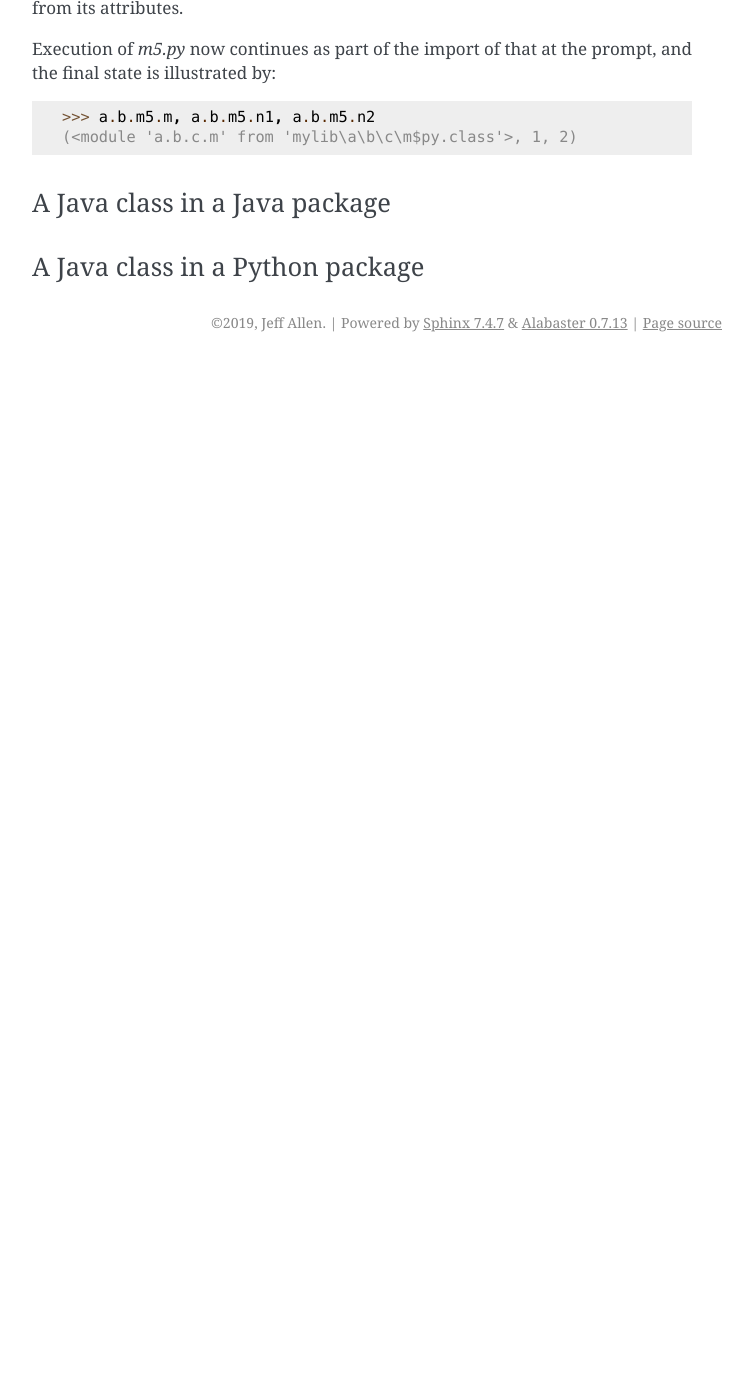
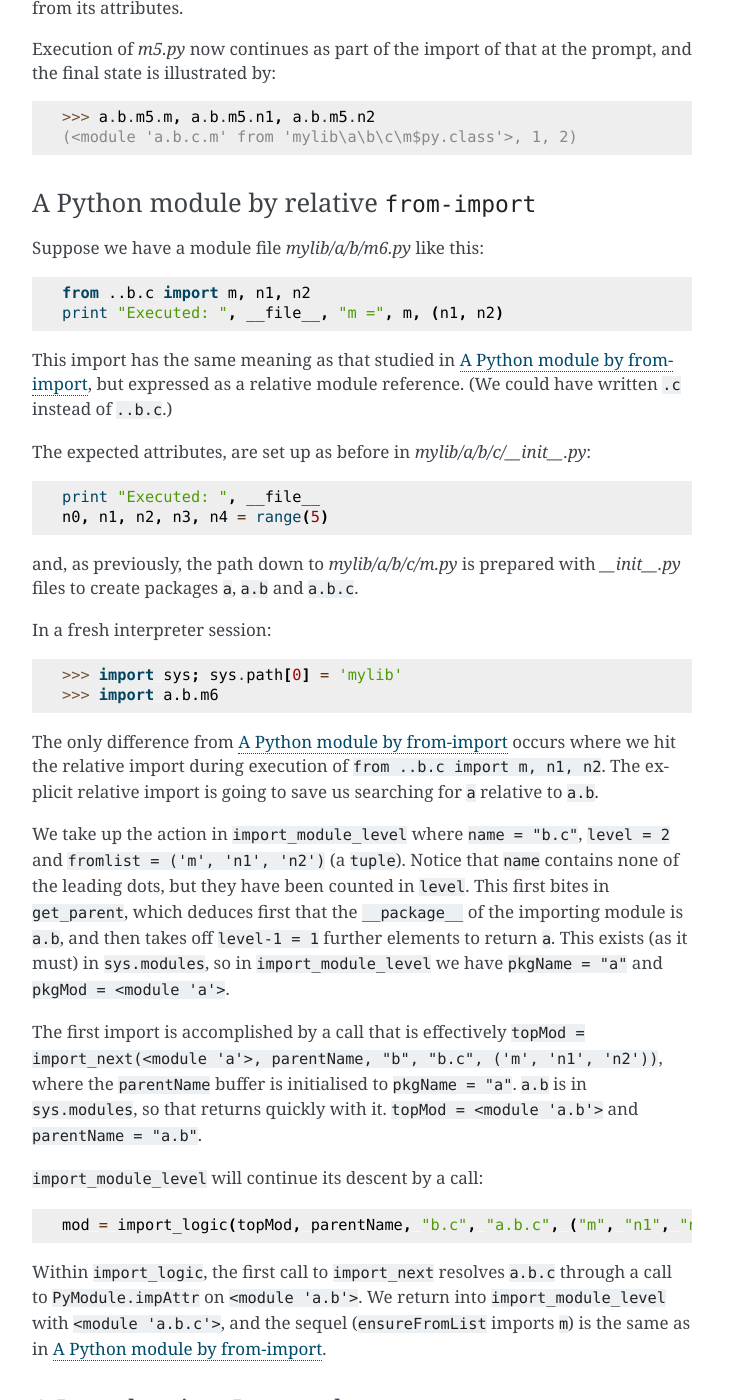
Before and after one commit to jeff5/inside-jython, a Sphinx documentation site: the page built from source/import.rst, in a window 1280 px wide and 1400 px high, scrolled down 14981 px. Shown: the whole window, without its empty margins (388-1140 px from the left). Built offline with Sphinx 7.4.7, drawn with Linux system fonts in a browser that asks for light colours; before the commit the page ends 15343 px from its top, so only the background shows below that; some of the changed text lies outside the part shown.

Commit message:
Describe relative import with a from-list.

```diff
--- a/source/import.rst
+++ b/source/import.rst
@@ -684,7 +684,7 @@ If we had chosen in `m4.py` to import a module not already loaded,
 a chain of events would unfold like that already described for :ref:`import-module-program`.
 
 
-.. _import_from_module:
+.. _import-from-module:
 
 A Python module by ``from-import``
 ==================================
@@ -800,6 +800,66 @@ and the final state is illustrated by::
    (<module 'a.b.c.m' from 'mylib\a\b\c\m$py.class'>, 1, 2)
 
 
+.. _import-from-relative-module:
+
+A Python module by relative ``from-import``
+===========================================
+
+Suppose we have a module file `mylib/a/b/m6.py` like this::
+
+   from ..b.c import m, n1, n2
+   print "Executed: ", __file__, "m =", m, (n1, n2)
+
+This import has the same meaning as that studied in :ref:`import-from-module`,
+but expressed as a relative module reference.
+(We could have written ``.c`` instead of ``..b.c``.)
+
+The expected attributes, are set up as before in `mylib/a/b/c/__init__.py`::
+
+   print "Executed: ", __file__
+   n0, n1, n2, n3, n4 = range(5)
+
+and, as previously, the path down to `mylib/a/b/c/m.py`
+is prepared with `__init__.py` files
+to create packages ``a``, ``a.b`` and ``a.b.c``.
+
+In a fresh interpreter session::
+
+   >>> import sys; sys.path[0] = 'mylib'
+   >>> import a.b.m6
+
+The only difference from :ref:`import-from-module`
+occurs where we hit the relative import during execution of ``from ..b.c import m, n1, n2``.
+The explicit relative import is going to save us searching for ``a`` relative to ``a.b``.
+
+We take up the action in ``import_module_level``
+where ``name = "b.c"``, ``level = 2`` and ``fromlist = ('m', 'n1', 'n2')`` (a ``tuple``).
+Notice that ``name`` contains none of the leading dots,
+but they have been counted in ``level``.
+This first bites in ``get_parent``,
+which deduces first that the ``__package__`` of the importing module is ``a.b``,
+and then takes off ``level-1 = 1`` further elements to return ``a``.
+This exists (as it must) in ``sys.modules``,
+so in ``import_module_level`` we have ``pkgName = "a"`` and ``pkgMod = <module 'a'>``.
+
+The first import is accomplished by a call that is effectively
+``topMod = import_next(<module 'a'>, parentName, "b", "b.c", ('m', 'n1', 'n2'))``,
+where the ``parentName`` buffer is initialised to ``pkgName = "a"``.
+``a.b`` is in ``sys.modules``, so that returns quickly with it.
+``topMod = <module 'a.b'>`` and ``parentName = "a.b"``.
+
+``import_module_level`` will continue its descent by a call:
+
+.. code-block:: java
+
+      mod = import_logic(topMod, parentName, "b.c", "a.b.c", ("m", "n1", "n2"))
+
+Within ``import_logic``,
+the first call to ``import_next`` resolves ``a.b.c``
+through a call to ``PyModule.impAttr`` on ``<module 'a.b'>``.
+We return into ``import_module_level`` with ``<module 'a.b.c'>``,
+and the sequel (``ensureFromList`` imports ``m``) is the same as in :ref:`import-from-module`.
+
 
 
 A Java class in a Java package
```
